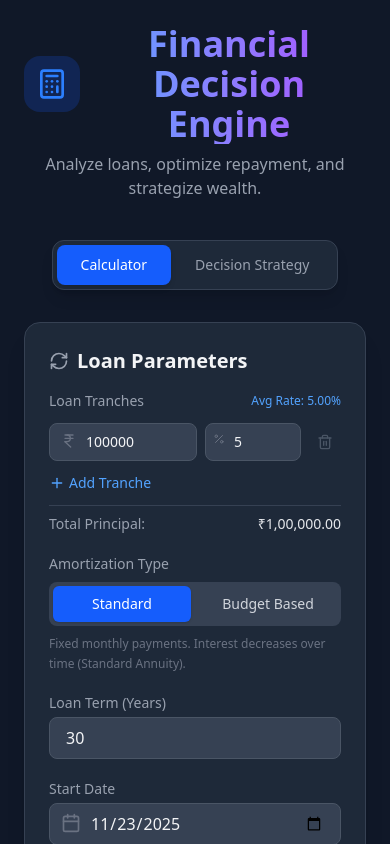
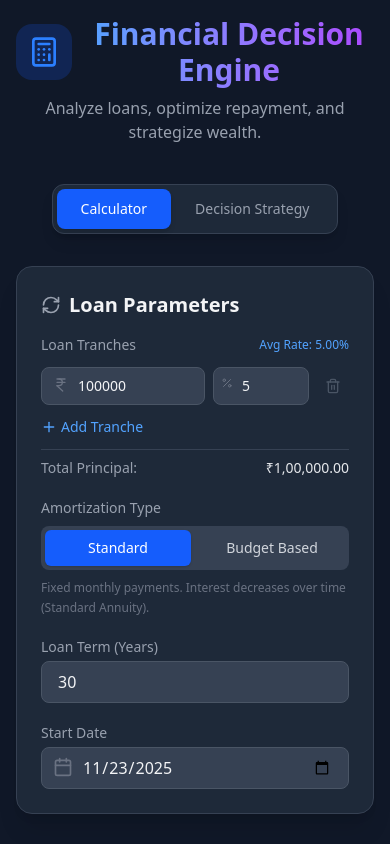
Before and after one commit to ishtiaqSamdani/LCal, a React (Vite) app: page / in a window 390 px wide. Shown: the top 844 px of the page. Built offline with nearby package versions, Linux system fonts and the light colour scheme.

Commit message:
Improve responsiveness, add persistence, and fix input 0 behavior

```diff
--- a/src/App.jsx
+++ b/src/App.jsx
@@ -7,17 +7,18 @@ import StrategyTab from './components/strategy/StrategyTab';
 import MathFooter from './components/common/MathFooter';
 import Tabs from './components/common/Tabs';
 import { calculateWeightedAverageRate, calculateLoanSchedule, generateCSV } from './utils/loanMath';
+import { usePersistentState } from './hooks/usePersistentState';
 
 const App = () => {
   // Global State
-  const [activeTab, setActiveTab] = useState('calculator');
+  const [activeTab, setActiveTab] = usePersistentState('activeTab', 'calculator');
 
-  // Loan State
-  const [tranches, setTranches] = useState([{ amount: 100000, rate: 5.0 }]);
-  const [loanTermYears, setLoanTermYears] = useState(30);
-  const [loanType, setLoanType] = useState('standard');
-  const [monthlyBudget, setMonthlyBudget] = useState(2000);
-  const [startDate, setStartDate] = useState(new Date().toISOString().split('T')[0]);
+  // Loan State (Persistent)
+  const [tranches, setTranches] = usePersistentState('tranches', [{ amount: 100000, rate: 5.0 }]);
+  const [loanTermYears, setLoanTermYears] = usePersistentState('loanTermYears', 30);
+  const [loanType, setLoanType] = usePersistentState('loanType', 'standard');
+  const [monthlyBudget, setMonthlyBudget] = usePersistentState('monthlyBudget', 2000);
+  const [startDate, setStartDate] = usePersistentState('startDate', new Date().toISOString().split('T')[0]);
 
   // Computed State
   const [schedule, setSchedule] = useState([]);
@@ -64,8 +65,8 @@ const App = () => {
   };
 
   return (
-    <div className="min-h-screen bg-gray-900 text-gray-100 p-6 md:p-12 font-sans">
-      <div className="max-w-7xl mx-auto">
+    <div className="min-h-screen bg-gray-900 text-gray-100 p-4 md:p-8 lg:p-12 font-sans flex justify-center">
+      <div className="w-full max-w-[1440px]">
 
         {/* Header */}
         <div className="flex flex-col items-center mb-10 text-center">
@@ -73,7 +74,7 @@ const App = () => {
             <div className="bg-blue-600/20 p-3 rounded-2xl">
                 <Calculator className="w-8 h-8 text-blue-500" />
             </div>
-            <h1 className="text-4xl font-bold bg-clip-text text-transparent bg-gradient-to-r from-blue-400 to-purple-500">
+            <h1 className="text-3xl md:text-4xl font-bold bg-clip-text text-transparent bg-gradient-to-r from-blue-400 to-purple-500">
                 Financial Decision Engine
             </h1>
           </div>
@@ -84,10 +85,11 @@ const App = () => {
         <Tabs activeTab={activeTab} onTabChange={setActiveTab} />
 
         {/* Main Content Area */}
-        <div className="animate-in fade-in duration-500">
+        <div className="animate-in fade-in duration-500 w-full">
             {activeTab === 'calculator' ? (
-                <div className="grid grid-cols-1 lg:grid-cols-3 gap-8">
+                <div className="grid grid-cols-1 lg:grid-cols-12 gap-8 w-full">
                     {/* Left Column: Controls */}
+                    <div className="lg:col-span-4 xl:col-span-3">
                         <LoanControls
                             tranches={tranches}
                             setTranches={setTranches}
@@ -100,9 +102,10 @@ const App = () => {
                             monthlyBudget={monthlyBudget}
                             setMonthlyBudget={setMonthlyBudget}
                         />
+                    </div>
 
                     {/* Right Column: Results */}
-                    <div className="lg:col-span-2 space-y-6">
+                    <div className="lg:col-span-8 xl:col-span-9 space-y-6">
                         <LoanSummary summary={summary} loanType={loanType} />
                         <AmortizationTable schedule={schedule} onDownload={handleDownload} />
                     </div>
--- a/src/components/calculator/LoanControls.jsx
+++ b/src/components/calculator/LoanControls.jsx
@@ -64,7 +64,7 @@ const LoanControls = ({
               <input
                 type="number"
                 value={loanTermYears}
-                onChange={(e) => setLoanTermYears(Number(e.target.value))}
+                onChange={(e) => setLoanTermYears(e.target.value === '' ? '' : Number(e.target.value))}
                 className="w-full bg-gray-700 border border-gray-600 rounded-lg py-2 px-4 focus:ring-2 focus:ring-blue-500 outline-none transition"
               />
            </div>
@@ -76,7 +76,7 @@ const LoanControls = ({
                   <input
                   type="number"
                   value={monthlyBudget}
-                  onChange={(e) => setMonthlyBudget(Number(e.target.value))}
+                  onChange={(e) => setMonthlyBudget(e.target.value === '' ? '' : Number(e.target.value))}
                   className="w-full bg-gray-700 border border-gray-600 rounded-lg py-2 pl-10 pr-4 focus:ring-2 focus:ring-blue-500 outline-none transition"
                   />
               </div>
--- a/src/components/calculator/TrancheInput.jsx
+++ b/src/components/calculator/TrancheInput.jsx
@@ -43,7 +43,7 @@ const TrancheInput = ({ tranches, setTranches }) => {
                     type="number"
                     placeholder="Amount"
                     value={tranche.amount}
-                    onChange={(e) => updateTranche(index, 'amount', e.target.value)}
+                    onChange={(e) => updateTranche(index, 'amount', e.target.value === '' ? '' : Number(e.target.value))}
                     className="w-full bg-gray-700 border border-gray-600 rounded-lg py-2 pl-9 pr-2 text-sm focus:ring-2 focus:ring-blue-500 outline-none transition"
                 />
             </div>
@@ -54,7 +54,7 @@ const TrancheInput = ({ tranches, setTranches }) => {
                     placeholder="Rate"
                     step="0.1"
                     value={tranche.rate}
-                    onChange={(e) => updateTranche(index, 'rate', e.target.value)}
+                    onChange={(e) => updateTranche(index, 'rate', e.target.value === '' ? '' : Number(e.target.value))}
                     className="w-full bg-gray-700 border border-gray-600 rounded-lg py-2 pl-7 pr-2 text-sm focus:ring-2 focus:ring-blue-500 outline-none transition"
                 />
             </div>
--- a/src/components/strategy/StrategyTab.jsx
+++ b/src/components/strategy/StrategyTab.jsx
@@ -1,12 +1,13 @@
 import React, { useState, useEffect } from 'react';
 import { TrendingUp, DollarSign, ArrowRight } from 'lucide-react';
 import { calculateLoanSchedule } from '../../utils/loanMath';
+import { usePersistentState } from '../../hooks/usePersistentState';
 
 const StrategyTab = ({ totalLoanAmount, effectiveRate, loanTermYears, loanType, monthlyBudget }) => {
-  // Strategy Inputs
-  const [assetValue, setAssetValue] = useState(5000000);
-  const [assetGrowthRate, setAssetGrowthRate] = useState(5.0);
-  const [investmentReturnRate, setInvestmentReturnRate] = useState(12.0);
+  // Strategy Inputs (Persistent)
+  const [assetValue, setAssetValue] = usePersistentState('strategy_assetValue', 5000000);
+  const [assetGrowthRate, setAssetGrowthRate] = usePersistentState('strategy_assetGrowthRate', 5.0);
+  const [investmentReturnRate, setInvestmentReturnRate] = usePersistentState('strategy_investmentReturnRate', 12.0);
 
   // Results State
   const [result, setResult] = useState(null);
@@ -101,7 +102,7 @@ const StrategyTab = ({ totalLoanAmount, effectiveRate, loanTermYears, loanType,
                         <input
                             type="number"
                             value={assetValue}
-                            onChange={(e) => setAssetValue(Number(e.target.value))}
+                            onChange={(e) => setAssetValue(e.target.value === '' ? '' : Number(e.target.value))}
                             className="w-full bg-gray-700 border border-gray-600 rounded-lg py-2 pl-9 pr-4 focus:ring-2 focus:ring-blue-500 outline-none transition"
                         />
                     </div>
@@ -112,7 +113,7 @@ const StrategyTab = ({ totalLoanAmount, effectiveRate, loanTermYears, loanType,
                         type="number"
                         step="0.1"
                         value={assetGrowthRate}
-                        onChange={(e) => setAssetGrowthRate(Number(e.target.value))}
+                        onChange={(e) => setAssetGrowthRate(e.target.value === '' ? '' : Number(e.target.value))}
                         className="w-full bg-gray-700 border border-gray-600 rounded-lg py-2 px-4 focus:ring-2 focus:ring-blue-500 outline-none transition"
                     />
                 </div>
@@ -122,7 +123,7 @@ const StrategyTab = ({ totalLoanAmount, effectiveRate, loanTermYears, loanType,
                         type="number"
                         step="0.1"
                         value={investmentReturnRate}
-                        onChange={(e) => setInvestmentReturnRate(Number(e.target.value))}
+                        onChange={(e) => setInvestmentReturnRate(e.target.value === '' ? '' : Number(e.target.value))}
                         className="w-full bg-gray-700 border border-gray-600 rounded-lg py-2 px-4 focus:ring-2 focus:ring-blue-500 outline-none transition"
                     />
                     <p className="text-xs text-gray-500 mt-1">Return on SIPs/Funds (Scenario B)</p>
--- /dev/null
+++ b/src/hooks/usePersistentState.js
@@ -0,0 +1,23 @@
+import { useState, useEffect } from 'react';
+
+export const usePersistentState = (key, initialValue) => {
+  const [state, setState] = useState(() => {
+    try {
+      const item = window.localStorage.getItem(key);
+      return item ? JSON.parse(item) : initialValue;
+    } catch (error) {
+      console.warn(`Error reading localStorage key "${key}":`, error);
+      return initialValue;
+    }
+  });
+
+  useEffect(() => {
+    try {
+      window.localStorage.setItem(key, JSON.stringify(state));
+    } catch (error) {
+      console.warn(`Error setting localStorage key "${key}":`, error);
+    }
+  }, [key, state]);
+
+  return [state, setState];
+};
```
Lines whose indentation alone changed are shown as unchanged.
